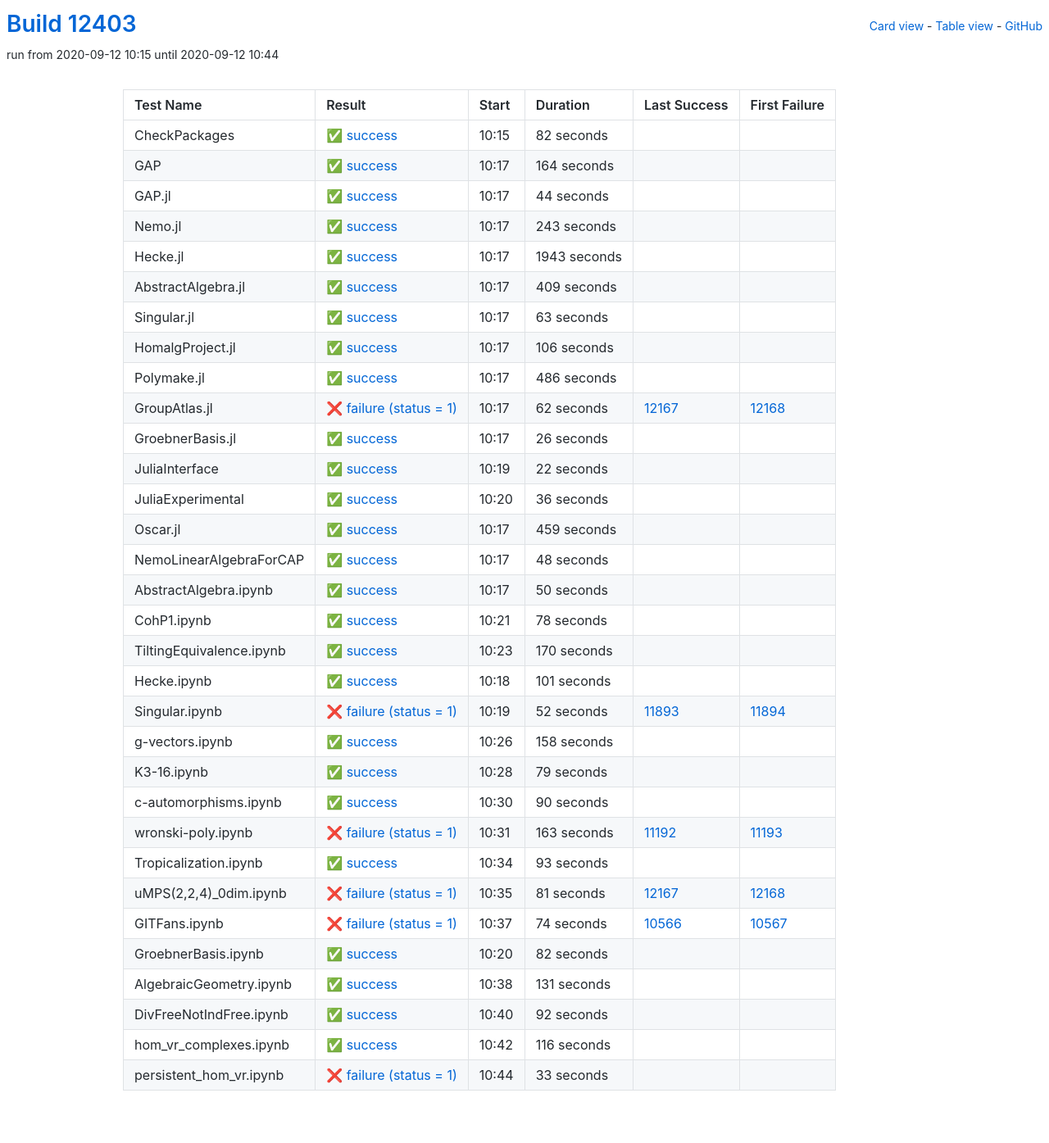
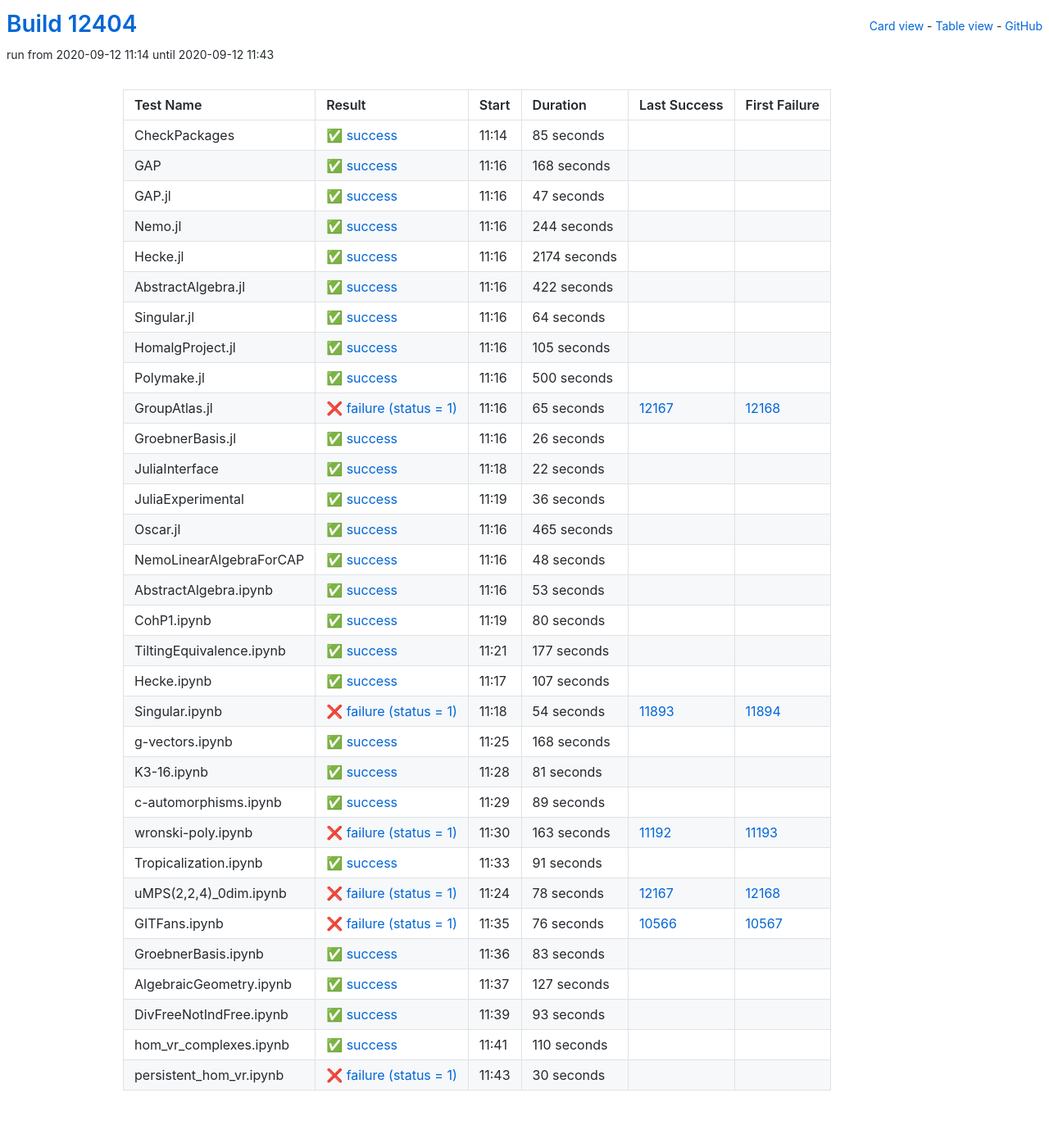
Before and after one commit to oscar-system/oscar-ci-status, a Jekyll site: the page built from table.html, in a window 1280 px wide. Shown: the whole page at 82% size. Built offline with Jekyll 4.4.1, drawn with Linux system fonts in a browser that asks for light colours.

Commit message:
Build #12404

```diff
--- a/_data/ci.yml
+++ b/_data/ci.yml
@@ -1,6 +1,6 @@
 ---
-build: 12403
-build_url: https://oscarci.mathematik.uni-kl.de/job/oscar/12403/
+build: 12404
+build_url: https://oscarci.mathematik.uni-kl.de/job/oscar/12404/
 job: oscar
 organization: oscar-system
 repo: oscar-ci-status
@@ -8,128 +8,128 @@
 tests:
 - name: CheckPackages
   id: checkpackages
-  log: https://oscarci.mathematik.uni-kl.de/job/oscar/12403/artifact/logs/build-12403/CheckPackages.log
-  start: 2020-09-12 10:15
+  log: https://oscarci.mathematik.uni-kl.de/job/oscar/12404/artifact/logs/build-12404/CheckPackages.log
+  start: 2020-09-12 11:14
   success: true
   exitcode: 0
   status: success
-  duration: 82
+  duration: 85
   last_success: false
   last_success_url:
   first_failure: false
   first_failure_url:
 - name: GAP
   id: gap
-  log: https://oscarci.mathematik.uni-kl.de/job/oscar/12403/artifact/logs/build-12403/GAP.log
-  start: 2020-09-12 10:17
+  log: https://oscarci.mathematik.uni-kl.de/job/oscar/12404/artifact/logs/build-12404/GAP.log
+  start: 2020-09-12 11:16
   success: true
   exitcode: 0
   status: success
-  duration: 164
+  duration: 168
   last_success: false
   last_success_url:
   first_failure: false
   first_failure_url:
 - name: GAP.jl
   id: gap-jl
-  log: https://oscarci.mathematik.uni-kl.de/job/oscar/12403/artifact/logs/build-12403/GAP.jl.log
-  start: 2020-09-12 10:17
+  log: https://oscarci.mathematik.uni-kl.de/job/oscar/12404/artifact/logs/build-12404/GAP.jl.log
+  start: 2020-09-12 11:16
   success: true
   exitcode: 0
   status: success
-  duration: 44
+  duration: 47
   last_success: false
   last_success_url:
   first_failure: false
   first_failure_url:
 - name: Nemo.jl
   id: nemo-jl
-  log: https://oscarci.mathematik.uni-kl.de/job/oscar/12403/artifact/logs/build-12403/Nemo.jl.log
-  start: 2020-09-12 10:17
+  log: https://oscarci.mathematik.uni-kl.de/job/oscar/12404/artifact/logs/build-12404/Nemo.jl.log
+  start: 2020-09-12 11:16
   success: true
   exitcode: 0
   status: success
-  duration: 243
+  duration: 244
   last_success: false
   last_success_url:
   first_failure: false
   first_failure_url:
 - name: Hecke.jl
   id: hecke-jl
-  log: https://oscarci.mathematik.uni-kl.de/job/oscar/12403/artifact/logs/build-12403/Hecke.jl.log
-  start: 2020-09-12 10:17
+  log: https://oscarci.mathematik.uni-kl.de/job/oscar/12404/artifact/logs/build-12404/Hecke.jl.log
+  start: 2020-09-12 11:16
   success: true
   exitcode: 0
   status: success
-  duration: 1943
+  duration: 2174
   last_success: false
   last_success_url:
   first_failure: false
   first_failure_url:
 - name: AbstractAlgebra.jl
   id: abstractalgebra-jl
-  log: https://oscarci.mathematik.uni-kl.de/job/oscar/12403/artifact/logs/build-12403/AbstractAlgebra.jl.log
-  start: 2020-09-12 10:17
+  log: https://oscarci.mathematik.uni-kl.de/job/oscar/12404/artifact/logs/build-12404/AbstractAlgebra.jl.log
+  start: 2020-09-12 11:16
   success: true
   exitcode: 0
   status: success
-  duration: 409
+  duration: 422
   last_success: false
   last_success_url:
   first_failure: false
   first_failure_url:
 - name: Singular.jl
   id: singular-jl
-  log: https://oscarci.mathematik.uni-kl.de/job/oscar/12403/artifact/logs/build-12403/Singular.jl.log
-  start: 2020-09-12 10:17
+  log: https://oscarci.mathematik.uni-kl.de/job/oscar/12404/artifact/logs/build-12404/Singular.jl.log
+  start: 2020-09-12 11:16
   success: true
   exitcode: 0
   status: success
-  duration: 63
+  duration: 64
   last_success: false
   last_success_url:
   first_failure: false
   first_failure_url:
 - name: HomalgProject.jl
   id: homalgproject-jl
-  log: https://oscarci.mathematik.uni-kl.de/job/oscar/12403/artifact/logs/build-12403/HomalgProject.jl.log
-  start: 2020-09-12 10:17
+  log: https://oscarci.mathematik.uni-kl.de/job/oscar/12404/artifact/logs/build-12404/HomalgProject.jl.log
+  start: 2020-09-12 11:16
   success: true
   exitcode: 0
   status: success
-  duration: 106
+  duration: 105
   last_success: false
   last_success_url:
   first_failure: false
   first_failure_url:
 - name: Polymake.jl
   id: polymake-jl
-  log: https://oscarci.mathematik.uni-kl.de/job/oscar/12403/artifact/logs/build-12403/Polymake.jl.log
-  start: 2020-09-12 10:17
+  log: https://oscarci.mathematik.uni-kl.de/job/oscar/12404/artifact/logs/build-12404/Polymake.jl.log
+  start: 2020-09-12 11:16
   success: true
   exitcode: 0
   status: success
-  duration: 486
+  duration: 500
   last_success: false
   last_success_url:
   first_failure: false
   first_failure_url:
 - name: GroupAtlas.jl
   id: groupatlas-jl
-  log: https://oscarci.mathematik.uni-kl.de/job/oscar/12403/artifact/logs/build-12403/GroupAtlas.jl.log
-  start: 2020-09-12 10:17
+  log: https://oscarci.mathematik.uni-kl.de/job/oscar/12404/artifact/logs/build-12404/GroupAtlas.jl.log
+  start: 2020-09-12 11:16
   success: false
   exitcode: 1
   status: failure
-  duration: 62
+  duration: 65
   last_success: 12167
   last_success_url: https://oscarci.mathematik.uni-kl.de/job/oscar/12167/
   first_failure: 12168
   first_failure_url: https://oscarci.mathematik.uni-kl.de/job/oscar/12168/
 - name: GroebnerBasis.jl
   id: groebnerbasis-jl
-  log: https://oscarci.mathematik.uni-kl.de/job/oscar/12403/artifact/logs/build-12403/GroebnerBasis.jl.log
-  start: 2020-09-12 10:17
+  log: https://oscarci.mathematik.uni-kl.de/job/oscar/12404/artifact/logs/build-12404/GroebnerBasis.jl.log
+  start: 2020-09-12 11:16
   success: true
   exitcode: 0
   status: success
@@ -140,8 +140,8 @@
   first_failure_url:
 - name: JuliaInterface
   id: juliainterface
-  log: https://oscarci.mathematik.uni-kl.de/job/oscar/12403/artifact/logs/build-12403/JuliaInterface.log
-  start: 2020-09-12 10:19
+  log: https://oscarci.mathematik.uni-kl.de/job/oscar/12404/artifact/logs/build-12404/JuliaInterface.log
+  start: 2020-09-12 11:18
   success: true
   exitcode: 0
   status: success
@@ -152,8 +152,8 @@
   first_failure_url:
 - name: JuliaExperimental
   id: juliaexperimental
-  log: https://oscarci.mathematik.uni-kl.de/job/oscar/12403/artifact/logs/build-12403/JuliaExperimental.log
-  start: 2020-09-12 10:20
+  log: https://oscarci.mathematik.uni-kl.de/job/oscar/12404/artifact/logs/build-12404/JuliaExperimental.log
+  start: 2020-09-12 11:19
   success: true
   exitcode: 0
   status: success
@@ -164,20 +164,20 @@
   first_failure_url:
 - name: Oscar.jl
   id: oscar-jl
-  log: https://oscarci.mathematik.uni-kl.de/job/oscar/12403/artifact/logs/build-12403/Oscar.jl.log
-  start: 2020-09-12 10:17
+  log: https://oscarci.mathematik.uni-kl.de/job/oscar/12404/artifact/logs/build-12404/Oscar.jl.log
+  start: 2020-09-12 11:16
   success: true
   exitcode: 0
   status: success
-  duration: 459
+  duration: 465
   last_success: false
   last_success_url:
   first_failure: false
   first_failure_url:
 - name: NemoLinearAlgebraForCAP
   id: nemolinearalgebraforcap
-  log: https://oscarci.mathematik.uni-kl.de/job/oscar/12403/artifact/logs/build-12403/NemoLinearAlgebraForCAP.log
-  start: 2020-09-12 10:17
+  log: https://oscarci.mathematik.uni-kl.de/job/oscar/12404/artifact/logs/build-12404/NemoLinearAlgebraForCAP.log
+  start: 2020-09-12 11:16
   success: true
   exitcode: 0
   status: success
@@ -188,104 +188,104 @@
   first_failure_url:
 - name: AbstractAlgebra.ipynb
   id: abstractalgebra-ipynb
-  log: https://oscarci.mathematik.uni-kl.de/job/oscar/12403/artifact/logs/build-12403/AbstractAlgebra.ipynb.log
-  start: 2020-09-12 10:17
+  log: https://oscarci.mathematik.uni-kl.de/job/oscar/12404/artifact/logs/build-12404/AbstractAlgebra.ipynb.log
+  start: 2020-09-12 11:16
   success: true
   exitcode: 0
   status: success
-  duration: 50
+  duration: 53
   last_success: false
   last_success_url:
   first_failure: false
   first_failure_url:
 - name: CohP1.ipynb
   id: cohp1-ipynb
-  log: https://oscarci.mathematik.uni-kl.de/job/oscar/12403/artifact/logs/build-12403/CohP1.ipynb.log
-  start: 2020-09-12 10:21
+  log: https://oscarci.mathematik.uni-kl.de/job/oscar/12404/artifact/logs/build-12404/CohP1.ipynb.log
+  start: 2020-09-12 11:19
   success: true
   exitcode: 0
   status: success
-  duration: 78
+  duration: 80
   last_success: false
   last_success_url:
   first_failure: false
   first_failure_url:
 - name: TiltingEquivalence.ipynb
   id: tiltingequivalence-ipynb
-  log: https://oscarci.mathematik.uni-kl.de/job/oscar/12403/artifact/logs/build-12403/TiltingEquivalence.ipynb.log
-  start: 2020-09-12 10:23
+  log: https://oscarci.mathematik.uni-kl.de/job/oscar/12404/artifact/logs/build-12404/TiltingEquivalence.ipynb.log
+  start: 2020-09-12 11:21
   success: true
   exitcode: 0
   status: success
-  duration: 170
+  duration: 177
   last_success: false
   last_success_url:
   first_failure: false
   first_failure_url:
 - name: Hecke.ipynb
   id: hecke-ipynb
-  log: https://oscarci.mathematik.uni-kl.de/job/oscar/12403/artifact/logs/build-12403/Hecke.ipynb.log
-  start: 2020-09-12 10:18
+  log: https://oscarci.mathematik.uni-kl.de/job/oscar/12404/artifact/logs/build-12404/Hecke.ipynb.log
+  start: 2020-09-12 11:17
   success: true
   exitcode: 0
   status: success
-  duration: 101
+  duration: 107
   last_success: false
   last_success_url:
   first_failure: false
   first_failure_url:
 - name: Singular.ipynb
   id: singular-ipynb
-  log: https://oscarci.mathematik.uni-kl.de/job/oscar/12403/artifact/logs/build-12403/Singular.ipynb.log
-  start: 2020-09-12 10:19
+  log: https://oscarci.mathematik.uni-kl.de/job/oscar/12404/artifact/logs/build-12404/Singular.ipynb.log
+  start: 2020-09-12 11:18
   success: false
   exitcode: 1
   status: failure
-  duration: 52
+  duration: 54
   last_success: 11893
   last_success_url: https://oscarci.mathematik.uni-kl.de/job/oscar/11893/
   first_failure: 11894
   first_failure_url: https://oscarci.mathematik.uni-kl.de/job/oscar/11894/
 - name: g-vectors.ipynb
   id: g-vectors-ipynb
-  log: https://oscarci.mathematik.uni-kl.de/job/oscar/12403/artifact/logs/build-12403/g-vectors.ipynb.log
-  start: 2020-09-12 10:26
+  log: https://oscarci.mathematik.uni-kl.de/job/oscar/12404/artifact/logs/build-12404/g-vectors.ipynb.log
+  start: 2020-09-12 11:25
   success: true
   exitcode: 0
   status: success
-  duration: 158
+  duration: 168
   last_success: false
   last_success_url:
   first_failure: false
   first_failure_url:
 - name: K3-16.ipynb
   id: k3-16-ipynb
-  log: https://oscarci.mathematik.uni-kl.de/job/oscar/12403/artifact/logs/build-12403/K3-16.ipynb.log
-  start: 2020-09-12 10:28
+  log: https://oscarci.mathematik.uni-kl.de/job/oscar/12404/artifact/logs/build-12404/K3-16.ipynb.log
+  start: 2020-09-12 11:28
   success: true
   exitcode: 0
   status: success
-  duration: 79
+  duration: 81
   last_success: false
   last_success_url:
   first_failure: false
   first_failure_url:
 - name: c-automorphisms.ipynb
   id: c-automorphisms-ipynb
-  log: https://oscarci.mathematik.uni-kl.de/job/oscar/12403/artifact/logs/build-12403/c-automorphisms.ipynb.log
-  start: 2020-09-12 10:30
+  log: https://oscarci.mathematik.uni-kl.de/job/oscar/12404/artifact/logs/build-12404/c-automorphisms.ipynb.log
+  start: 2020-09-12 11:29
   success: true
   exitcode: 0
   status: success
-  duration: 90
+  duration: 89
   last_success: false
   last_success_url:
   first_failure: false
   first_failure_url:
 - name: wronski-poly.ipynb
   id: wronski-poly-ipynb
-  log: https://oscarci.mathematik.uni-kl.de/job/oscar/12403/artifact/logs/build-12403/wronski-poly.ipynb.log
-  start: 2020-09-12 10:31
+  log: https://oscarci.mathematik.uni-kl.de/job/oscar/12404/artifact/logs/build-12404/wronski-poly.ipynb.log
+  start: 2020-09-12 11:30
   success: false
   exitcode: 1
   status: failure
@@ -296,8 +296,68 @@
   first_failure_url: https://oscarci.mathematik.uni-kl.de/job/oscar/11193/
 - name: Tropicalization.ipynb
   id: tropicalization-ipynb
-  log: https://oscarci.mathematik.uni-kl.de/job/oscar/12403/artifact/logs/build-12403/Tropicalization.ipynb.log
-  start: 2020-09-12 10:34
+  log: https://oscarci.mathematik.uni-kl.de/job/oscar/12404/artifact/logs/build-12404/Tropicalization.ipynb.log
+  start: 2020-09-12 11:33
+  success: true
+  exitcode: 0
+  status: success
+  duration: 91
+  last_success: false
+  last_success_url:
+  first_failure: false
+  first_failure_url:
+- name: uMPS(2,2,4)_0dim.ipynb
+  id: umps-2-2-4-0dim-ipynb
+  log: https://oscarci.mathematik.uni-kl.de/job/oscar/12404/artifact/logs/build-12404/uMPS-2-2-4-_0dim.ipynb.log
+  start: 2020-09-12 11:24
+  success: false
+  exitcode: 1
+  status: failure
+  duration: 78
+  last_success: 12167
+  last_success_url: https://oscarci.mathematik.uni-kl.de/job/oscar/12167/
+  first_failure: 12168
+  first_failure_url: https://oscarci.mathematik.uni-kl.de/job/oscar/12168/
+- name: GITFans.ipynb
+  id: gitfans-ipynb
+  log: https://oscarci.mathematik.uni-kl.de/job/oscar/12404/artifact/logs/build-12404/GITFans.ipynb.log
+  start: 2020-09-12 11:35
+  success: false
+  exitcode: 1
+  status: failure
+  duration: 76
+  last_success: 10566
+  last_success_url: https://oscarci.mathematik.uni-kl.de/job/oscar/10566/
+  first_failure: 10567
+  first_failure_url: https://oscarci.mathematik.uni-kl.de/job/oscar/10567/
+- name: GroebnerBasis.ipynb
+  id: groebnerbasis-ipynb
+  log: https://oscarci.mathematik.uni-kl.de/job/oscar/12404/artifact/logs/build-12404/GroebnerBasis.ipynb.log
+  start: 2020-09-12 11:36
+  success: true
+  exitcode: 0
+  status: success
+  duration: 83
+  last_success: false
+  last_success_url:
+  first_failure: false
+  first_failure_url:
+- name: AlgebraicGeometry.ipynb
+  id: algebraicgeometry-ipynb
+  log: https://oscarci.mathematik.uni-kl.de/job/oscar/12404/artifact/logs/build-12404/AlgebraicGeometry.ipynb.log
+  start: 2020-09-12 11:37
+  success: true
+  exitcode: 0
+  status: success
+  duration: 127
+  last_success: false
+  last_success_url:
+  first_failure: false
+  first_failure_url:
+- name: DivFreeNotIndFree.ipynb
+  id: divfreenotindfree-ipynb
+  log: https://oscarci.mathematik.uni-kl.de/job/oscar/12404/artifact/logs/build-12404/DivFreeNotIndFree.ipynb.log
+  start: 2020-09-12 11:39
   success: true
   exitcode: 0
   status: success
@@ -306,86 +366,26 @@
   last_success_url:
   first_failure: false
   first_failure_url:
-- name: uMPS(2,2,4)_0dim.ipynb
-  id: umps-2-2-4-0dim-ipynb
-  log: https://oscarci.mathematik.uni-kl.de/job/oscar/12403/artifact/logs/build-12403/uMPS-2-2-4-_0dim.ipynb.log
-  start: 2020-09-12 10:35
-  success: false
-  exitcode: 1
-  status: failure
-  duration: 81
-  last_success: 12167
-  last_success_url: https://oscarci.mathematik.uni-kl.de/job/oscar/12167/
-  first_failure: 12168
-  first_failure_url: https://oscarci.mathematik.uni-kl.de/job/oscar/12168/
-- name: GITFans.ipynb
-  id: gitfans-ipynb
-  log: https://oscarci.mathematik.uni-kl.de/job/oscar/12403/artifact/logs/build-12403/GITFans.ipynb.log
-  start: 2020-09-12 10:37
-  success: false
-  exitcode: 1
-  status: failure
-  duration: 74
-  last_success: 10566
-  last_success_url: https://oscarci.mathematik.uni-kl.de/job/oscar/10566/
-  first_failure: 10567
-  first_failure_url: https://oscarci.mathematik.uni-kl.de/job/oscar/10567/
-- name: GroebnerBasis.ipynb
-  id: groebnerbasis-ipynb
-  log: https://oscarci.mathematik.uni-kl.de/job/oscar/12403/artifact/logs/build-12403/GroebnerBasis.ipynb.log
-  start: 2020-09-12 10:20
+- name: hom_vr_complexes.ipynb
+  id: hom-vr-complexes-ipynb
+  log: https://oscarci.mathematik.uni-kl.de/job/oscar/12404/artifact/logs/build-12404/hom_vr_complexes.ipynb.log
+  start: 2020-09-12 11:41
   success: true
   exitcode: 0
   status: success
-  duration: 82
-  last_success: false
-  last_success_url:
-  first_failure: false
-  first_failure_url:
-- name: AlgebraicGeometry.ipynb
-  id: algebraicgeometry-ipynb
-  log: https://oscarci.mathematik.uni-kl.de/job/oscar/12403/artifact/logs/build-12403/AlgebraicGeometry.ipynb.log
-  start: 2020-09-12 10:38
-  success: true
-  exitcode: 0
-  status: success
-  duration: 131
-  last_success: false
-  last_success_url:
-  first_failure: false
-  first_failure_url:
-- name: DivFreeNotIndFree.ipynb
-  id: divfreenotindfree-ipynb
-  log: https://oscarci.mathematik.uni-kl.de/job/oscar/12403/artifact/logs/build-12403/DivFreeNotIndFree.ipynb.log
-  start: 2020-09-12 10:40
-  success: true
-  exitcode: 0
-  status: success
-  duration: 92
-  last_success: false
-  last_success_url:
-  first_failure: false
-  first_failure_url:
-- name: hom_vr_complexes.ipynb
-  id: hom-vr-complexes-ipynb
-  log: https://oscarci.mathematik.uni-kl.de/job/oscar/12403/artifact/logs/build-12403/hom_vr_complexes.ipynb.log
-  start: 2020-09-12 10:42
-  success: true
-  exitcode: 0
-  status: success
-  duration: 116
+  duration: 110
   last_success: false
   last_success_url:
   first_failure: false
   first_failure_url:
 - name: persistent_hom_vr.ipynb
   id: persistent-hom-vr-ipynb
-  log: https://oscarci.mathematik.uni-kl.de/job/oscar/12403/artifact/logs/build-12403/persistent_hom_vr.ipynb.log
-  start: 2020-09-12 10:44
+  log: https://oscarci.mathematik.uni-kl.de/job/oscar/12404/artifact/logs/build-12404/persistent_hom_vr.ipynb.log
+  start: 2020-09-12 11:43
   success: false
   exitcode: 1
   status: failure
-  duration: 33
+  duration: 30
   last_success: false
   last_success_url:
   first_failure: false
```
Also changed, not shown: README.md.
